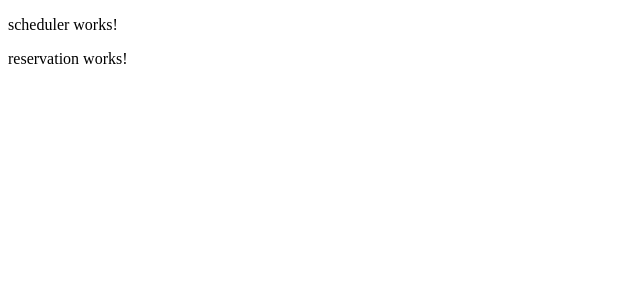
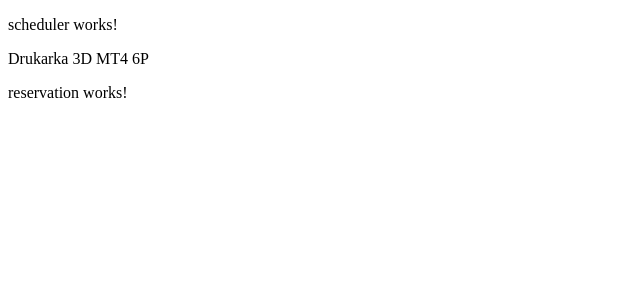
Before and after one commit to Alicja-Majewska/3d-printing-queue-webclient, an Angular app: page / in a window 1280 px wide. Shown: the top 300 px of the page, without its empty margins (0-640 px from the left). Built offline with nearby package versions, Linux system fonts and the light colour scheme.

Commit message:
installed ng-select and bootstrap

```diff
--- a/package.json
+++ b/package.json
@@ -19,6 +19,8 @@
     "@angular/platform-browser": "~7.2.0",
     "@angular/platform-browser-dynamic": "~7.2.0",
     "@angular/router": "~7.2.0",
+    "@ng-select/ng-select": "^2.15.3",
+    "bootstrap": "^4.3.1",
     "core-js": "^2.5.4",
     "rxjs": "~6.3.3",
     "tslib": "^1.9.0",
--- a/src/app/components/scheduler/scheduler.component.html
+++ b/src/app/components/scheduler/scheduler.component.html
@@ -1,3 +1,13 @@
 <p>
   scheduler works!
 </p>
+<ng-select [items]="printers"
+           bindLabel="name"
+           [(ngModel)]="selectedPrinter"
+           [clearable]="false"
+           [searchable]="false"
+          >
+</ng-select>
+
+<!--[ngClass]="'dropdown-input-trophy-' + trophyName"-->
+<!--(change)="rankSelected($event.value)"-->
```
Also changed, not shown: src/app/app.module.ts (+6 -2 lines), 1 other file (tests, documents, lock files or other folders).
